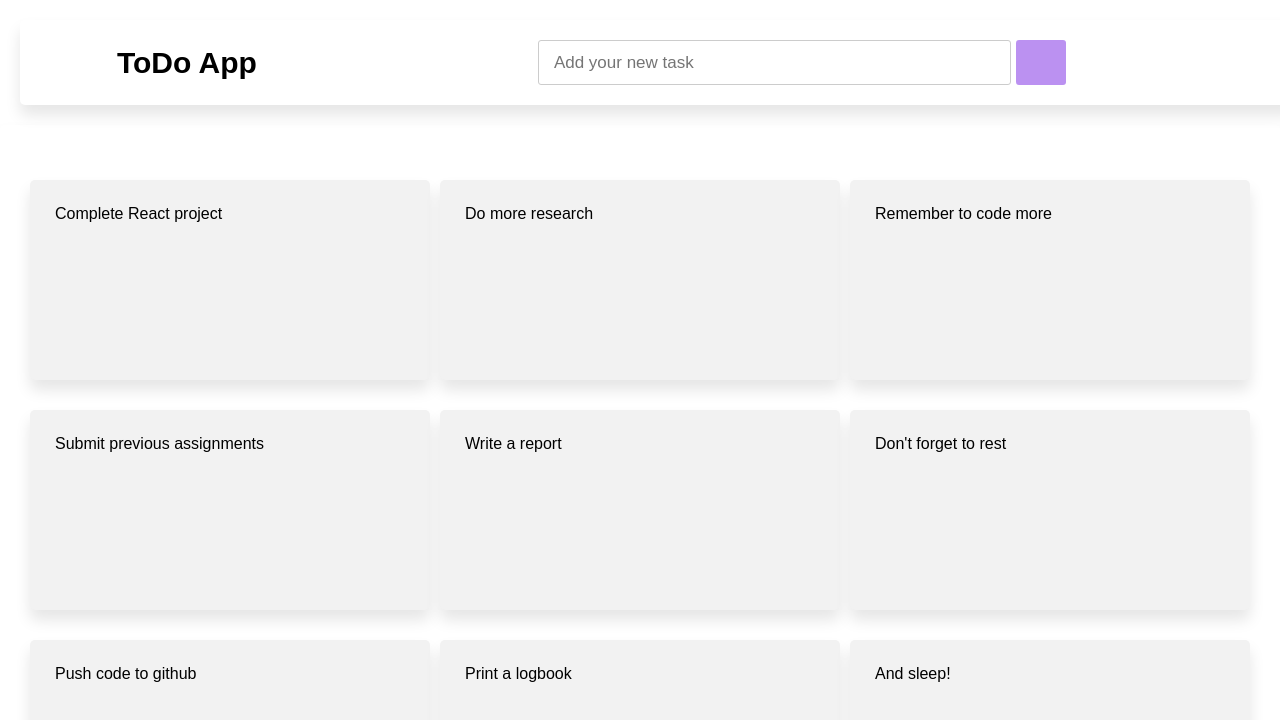
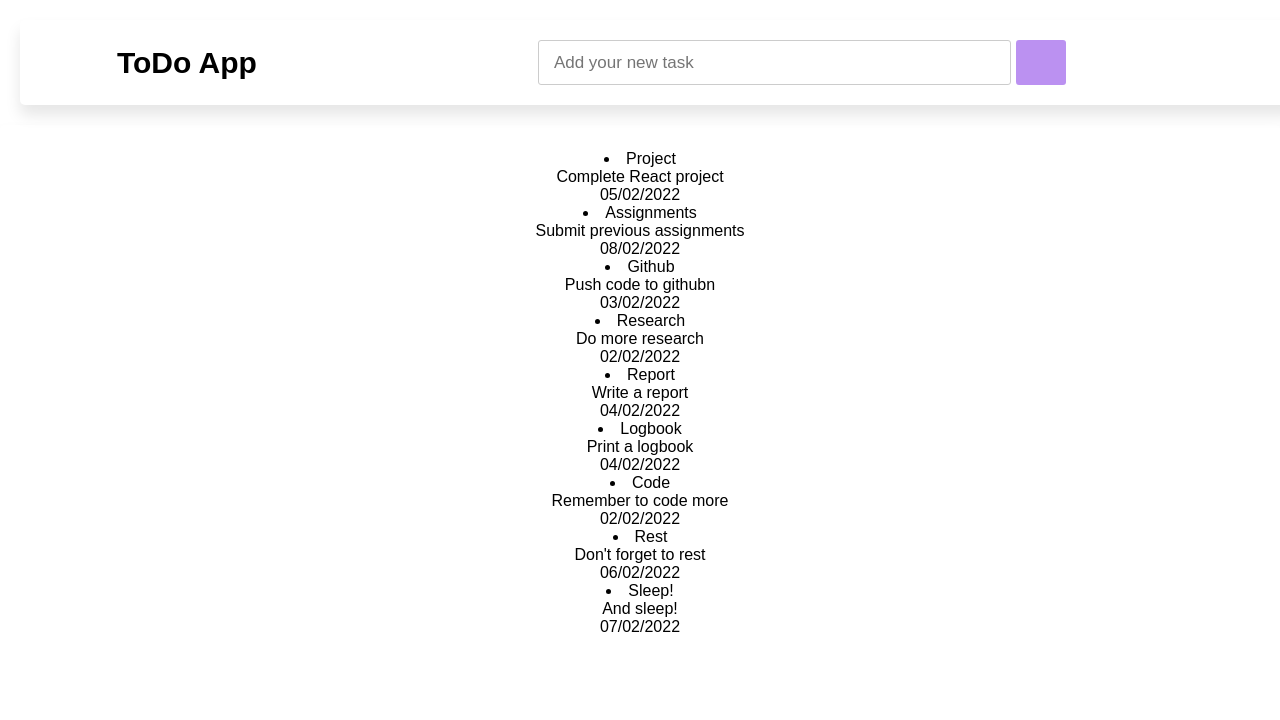
Before and after one commit to samuelkungu/todo-app, a React (Create React App) app: page / in a window 1280 px wide. Shown: the top 720 px of the page. Built offline with nearby package versions, Linux system fonts and the light colour scheme.

Commit message:
Recent Updates

```diff
--- a/src/App.js
+++ b/src/App.js
@@ -1,11 +1,12 @@
 import './App.css';
-import Home from './Components/Home';
+import Home from './Components/Home/Home';
+import Taskslist from './Components/Taskslist/Taskslist';
 
 
 function App() {
   return (
     <div className="App">
-      <Home />
+     <Taskslist />
 
     </div>
   );
--- /dev/null
+++ b/src/Components/Task/Task.js
@@ -0,0 +1,21 @@
+import React from 'react';
+
+function Task(props) {
+    return (
+        <div>
+              { props.tasks.map((task,index) => {
+                    return (
+                        <li key={task.id}>
+                            {task.name}
+                            <br></br>
+                            {task.description}
+                            <br></br>
+                            {task.date}
+                        </li>
+                    )
+                })}
+        </div>
+      );
+}
+
+export default Task;
--- /dev/null
+++ b/src/Components/Tasks/Tasks.js
@@ -0,0 +1,12 @@
+export const Tasks = [
+    { name: "Project",id: 1, description: "Complete React project", date: "05/02/2022" },
+    { name: "Assignments",id: 2, description: "Submit previous assignments", date: "08/02/2022" },
+    { name: "Github",id: 3, description: "Push code to githubn", date: "03/02/2022" },
+    { name: "Research",id: 4, description: "Do more research", date: "02/02/2022" },
+    { name: "Report",id: 5, description: "Write a report", date: "04/02/2022" },
+    { name: "Logbook",id: 6, description: "Print a logbook", date: "04/02/2022" },
+    { name: "Code",id: 7, description: "Remember to code more", date: "02/02/2022" },
+    { name: "Rest",id: 8, description: "Don't forget to rest", date: "06/02/2022" },
+    { name: "Sleep!",id: 9, description: "And sleep!", date: "07/02/2022" },
+
+]
--- /dev/null
+++ b/src/Components/Taskslist/Taskslist.js
@@ -0,0 +1,30 @@
+import React, { useState } from 'react';
+import { Tasks } from '../Tasks/Tasks';
+import Task from '../Task/Task';
+
+function Taskslist() {
+
+     const [tasks, setTasks] = useState (Tasks);
+    console.log(tasks);
+
+    return (
+        <div className='home'>
+            <div className='header'>
+                <h1>ToDo App</h1>
+                    <div className='inputfield'>
+                        <input type="text" placeholder='Add your new task'></input>
+                        <button><i className='fas fa-plus'></i></button>
+                    </div>
+            </div>
+            <div className='container'>
+                <div className='one'>
+                    <Task tasks={tasks} />
+                    </div>
+            </div>
+        </div>
+
+
+     );
+}
+
+export default Taskslist;
```
Also changed, not shown: src/Components/Home/Home.css (renamed from src/Components/Home.css), src/Components/Home/Home.js (renamed from src/Components/Home.js).
